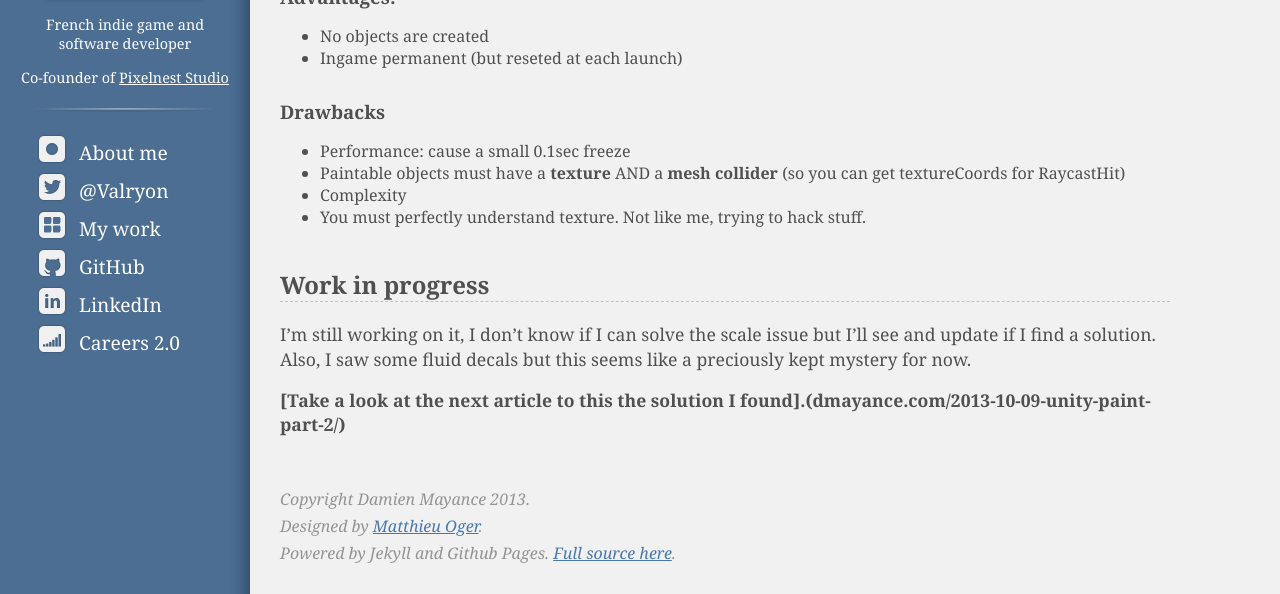
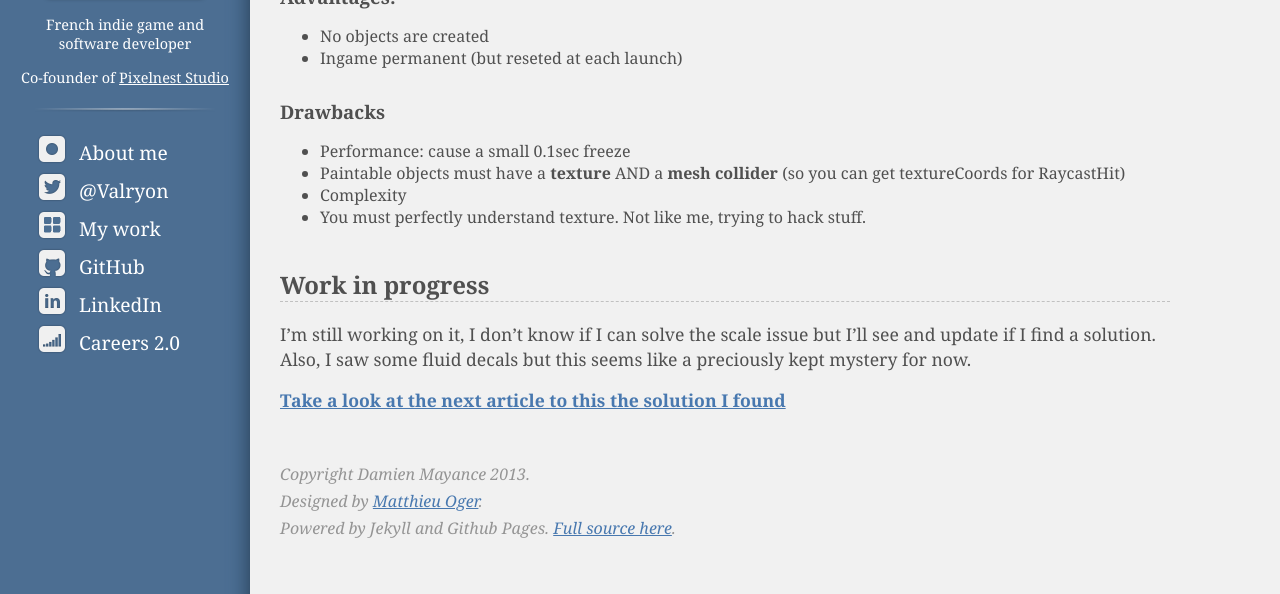
Before and after one commit to valryon/valryon.github.io, a Jekyll site: the page built from _posts/2013-10-08-unity-paint-and-blood-splatters-tests.md, in a window 1280 px wide and 900 px high, scrolled down 3746 px, cut to the strip 306-900 px from the top of the window. Built offline with Jekyll 4.4.1, drawn with Linux system fonts in a browser that asks for light colours.

Commit message:
Update 2013-10-08-unity-paint-and-blood-splatters-tests.md

```diff
--- a/_posts/2013-10-08-unity-paint-and-blood-splatters-tests.md
+++ b/_posts/2013-10-08-unity-paint-and-blood-splatters-tests.md
@@ -88,7 +88,7 @@ I mixed it with the previous splash algorithm so it's raycasting everywhere to p
 I'm still working on it, I don't know if I can solve the scale issue but I'll see and update if I find a solution.
 Also, I saw some fluid decals but this seems like a preciously kept mystery for now.
 
-**[Take a look at the next article to this the solution I found].(dmayance.com/2013-10-09-unity-paint-part-2/)**
+**[Take a look at the next article to this the solution I found](http://dmayance.com/unity-paint-part-2/)**
 
 [url_img_decal_paint]: {{site.url}}/static/content/posts/2013-10-08/paint.png
 
```
